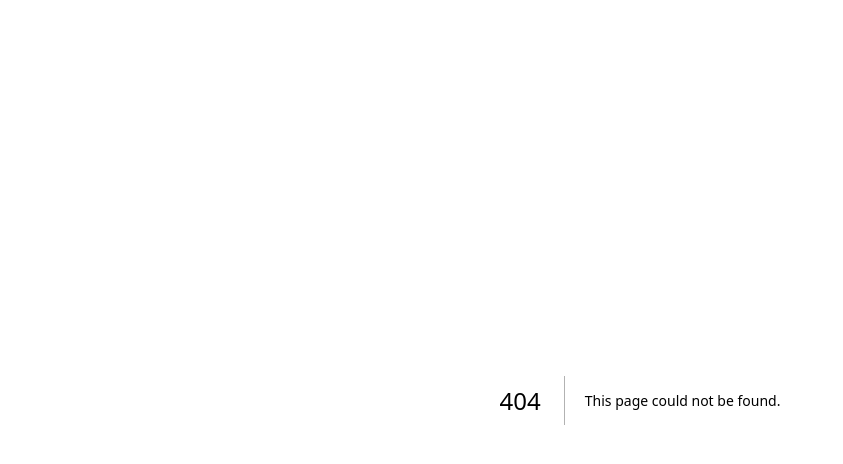
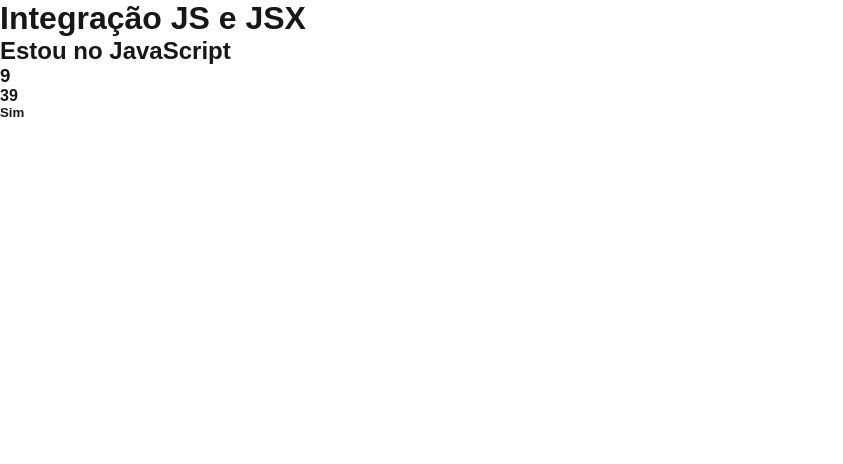
Before and after one commit to brunotoshiaki/nextjs, a Next.js app in the folder exercicios/: page /basicos/jsx4 in a window 1280 px wide. Before the commit this address had no page. Shown: the top 464 px of the page, without its empty margins (0-843 px from the left). Built offline with nearby package versions, Linux system fonts and the light colour scheme.

Commit message:
Integração com o javascript e jsx

```diff
--- /dev/null
+++ b/exercicios/pages/basicos/jsx4.jsx
@@ -0,0 +1,20 @@
+export default function jsx4() {
+    const subtitulo = "Estou no JavaScript";
+   const trechoH3 = <h3>{3 * 3}</h3>
+    return (
+        <div>
+            <h1>Integração JS e JSX</h1>
+            <h2>{subtitulo}</h2>
+            {trechoH3}
+            <h4>{Math.max(13, 39)}</h4>
+            <h5>{entre(9.6,1,10)}</h5>
+        </div>
+    )
+}
+function entre(valor,min, max) {
+    if(valor >= min && valor <= max){
+        return "Sim"
+    }else{
+        return "Não";
+    }
+}
```
